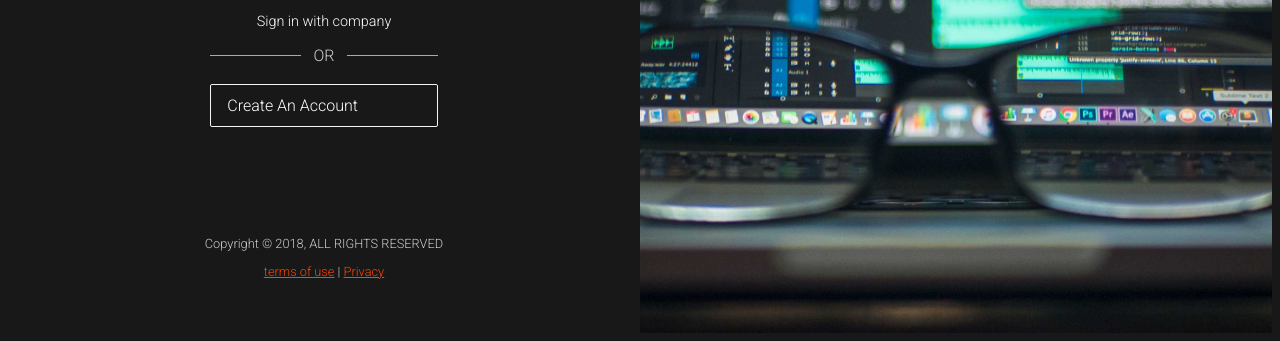
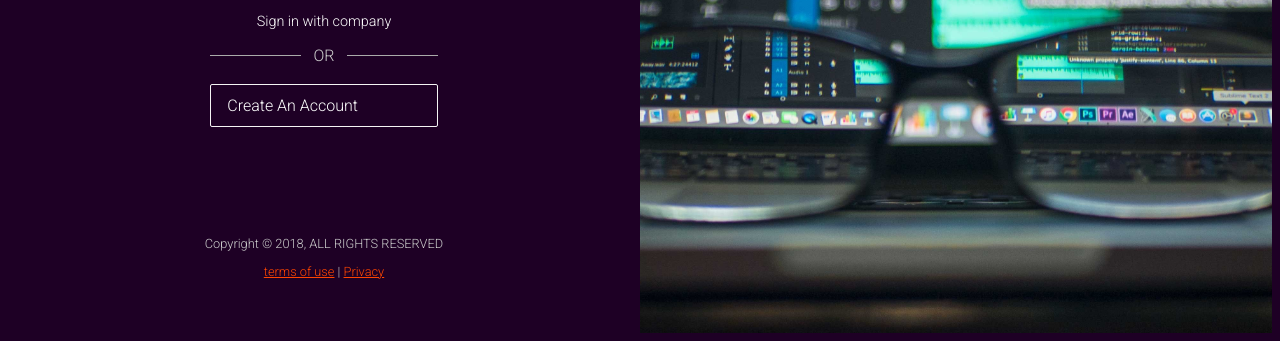
Before and after one commit to abdalraheemmokhtar/Login-clone, a plain HTML site: page index.html in a window 1280 px wide. Shown: the part 475-816 px from the top of the page. Drawn offline with Linux system fonts and the light colour scheme.

Commit message:
second commit

```diff
--- a/style.css
+++ b/style.css
@@ -7,7 +7,7 @@
 body{
     font-family: 'Roboto', sans-serif;
     font-weight:300;
-    background:#181818 ;
+    background:#1e0025 ;
     color:#fff;
     overflow: hidden;
 }
```
